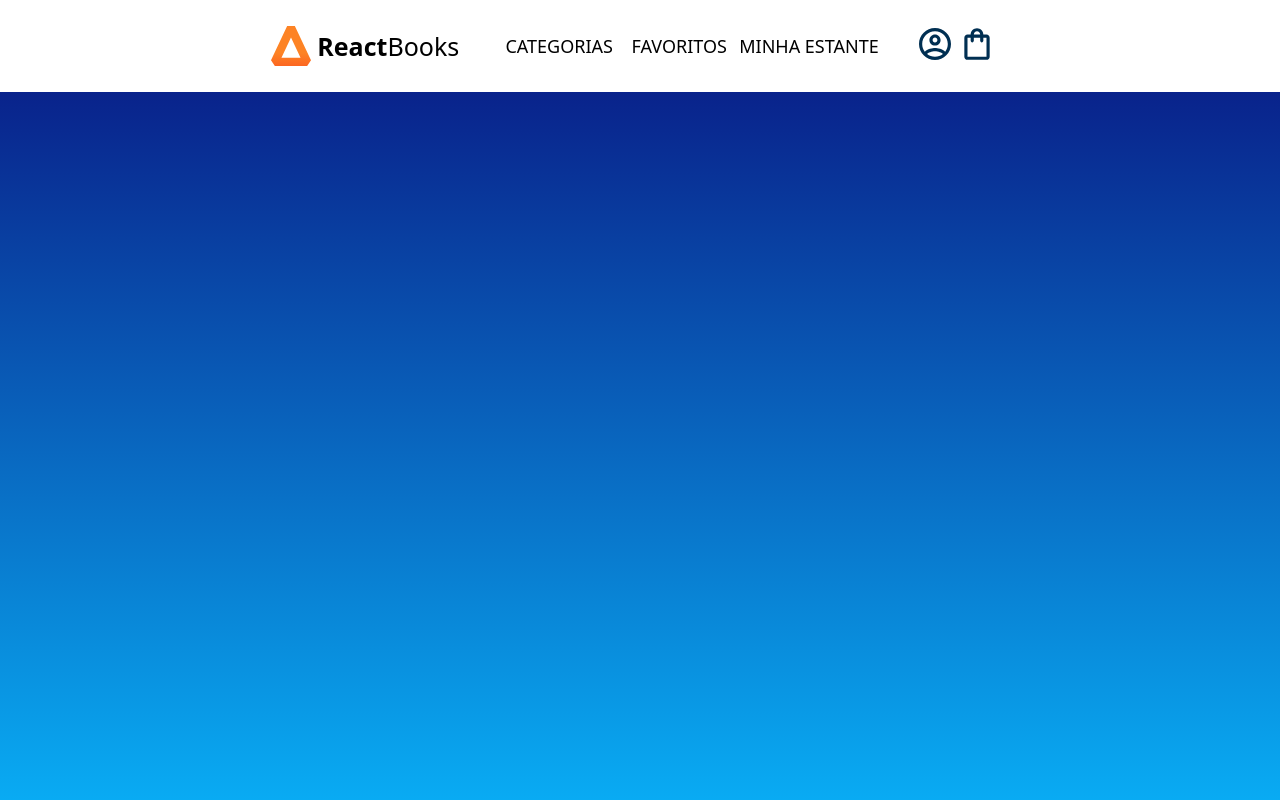
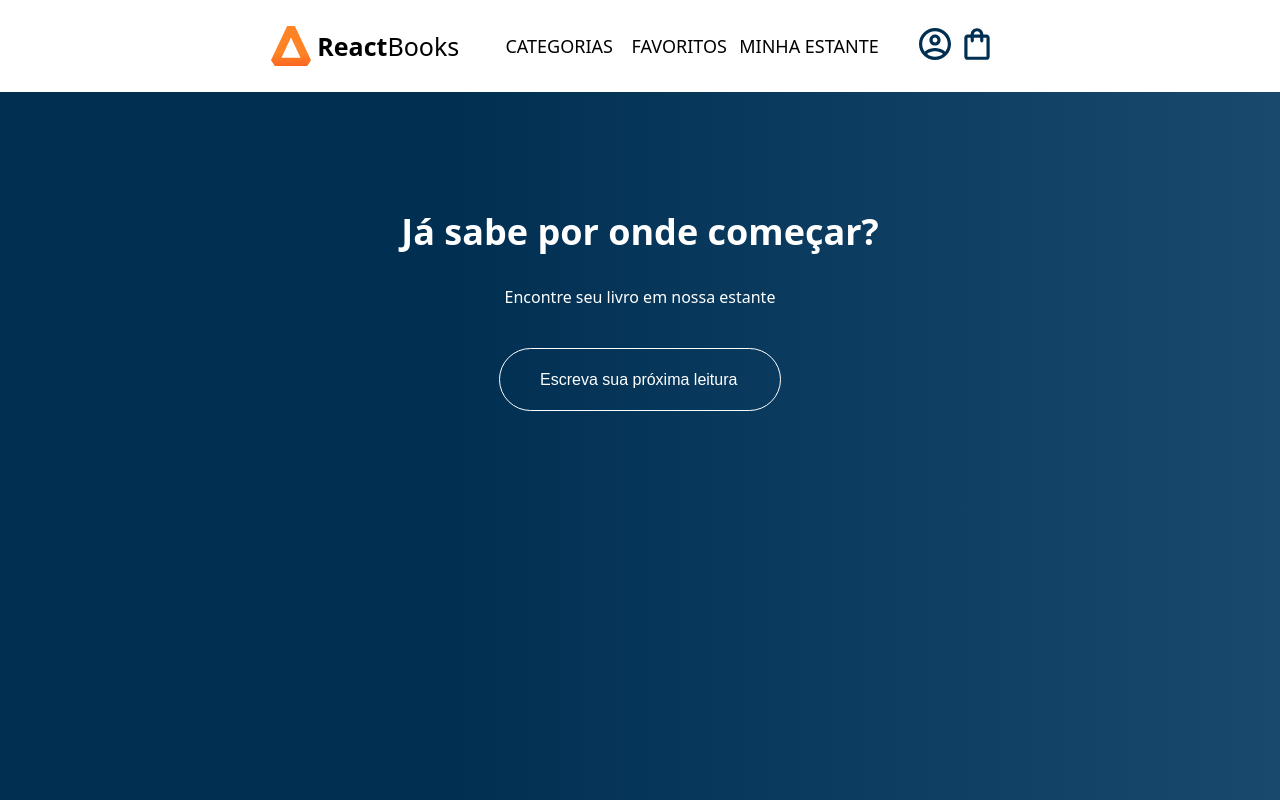
Before and after one commit to cidaluna/react-projects, a React (Vite) app in the folder react-books/: page / in a window 1280 px wide. Built offline with nearby package versions, Linux system fonts and the light colour scheme.

Commit message:
PesquisaContainer done, search filter book in book collection

```diff
--- a/react-books/src/App.jsx
+++ b/react-books/src/App.jsx
@@ -1,10 +1,11 @@
 import styled from 'styled-components';
 import Header from './components/Header';
+import Pesquisa from './components/Pesquisa';
 
 const AppContainer = styled.div`
   width: 100vw;
   height: 100vh;
-  background-image: linear-gradient(180deg, #09117E, #09ABF3);
+  background-image: linear-gradient(90deg, #002F52 35%, #326589 165%);
 `
 
 function App() {
@@ -12,6 +13,7 @@
   return (
     <AppContainer>
       <Header/>
+      <Pesquisa/>
     </AppContainer>
   )
 }
--- /dev/null
+++ b/react-books/src/components/Input/index.jsx
@@ -0,0 +1,20 @@
+import styled from "styled-components";
+
+const Input = styled.input`
+    border: 1px solid #fff;
+    background: transparent;
+    border: 1px solid #fff;
+    padding: 20px 40px;
+    border-radius: 50px;
+    width: 200px;
+    color: #eee;
+    font-size: 18px;
+    margin-bottom: 10px;
+
+    &::placeholder{
+    color: #fff;
+    font-size: 16px;
+    }
+`
+
+export default Input
--- /dev/null
+++ b/react-books/src/components/Pesquisa/dadosPesquisa.jsx
@@ -0,0 +1,24 @@
+import livro from '../../assets/livro.png'
+
+export const livros = [
+    { nome: 'Liderança em Design',
+        id: 1,
+        src: livro
+    },
+    { nome: 'Javascript Assertivo',
+        id: 2,
+        src: livro
+    },
+    { nome: 'Cangaceiro em Javascript',
+        id: 3,
+        src: livro
+    },
+    { nome: 'Java',
+        id: 4,
+        src: livro
+    },
+    { nome: 'Liderança em UX',
+        id: 5,
+        src: livro
+    },
+]
--- /dev/null
+++ b/react-books/src/components/Pesquisa/index.jsx
@@ -0,0 +1,50 @@
+import { useState } from 'react'
+import styled from 'styled-components'
+import Input from '../Input'
+import { livros } from '../Pesquisa/dadosPesquisa'
+
+const PesquisaContainer = styled.section`
+    color: #FFF;
+    text-align: center;
+    padding: 85px 0;
+    height: 270px;
+    width: 100%;
+`
+
+const Titulo = styled.h2`
+color: #FFF;
+        font-size: 36px;
+        text-align: center;
+        width: 100%;
+`
+
+const Subtitulo = styled.h3`
+font-size: 16px;
+        font-weight: 500;
+        margin-bottom: 40px;
+`
+
+const Pesquisa = () => {
+
+  const [livrosPesquisados, setLivrosPesquisados] = useState([]); // padrão é uma lista vazia
+
+  console.log(livrosPesquisados);
+
+  return (
+    <PesquisaContainer>
+        <Titulo> Já sabe por onde começar?</Titulo>
+        <Subtitulo>Encontre seu livro em nossa estante</Subtitulo>
+        <Input
+                placeholder="Escreva sua próxima leitura"
+                onBlur={evento => {
+                    const textoDigitado = evento.target.value
+                    const resultadoPesquisa = livros.filter( livro =>
+                         livro.nome.toLowerCase().includes(textoDigitado.toLowerCase()) )
+                    setLivrosPesquisados(resultadoPesquisa)
+                }}
+            />
+    </PesquisaContainer>
+  )
+}
+
+export default Pesquisa
```
